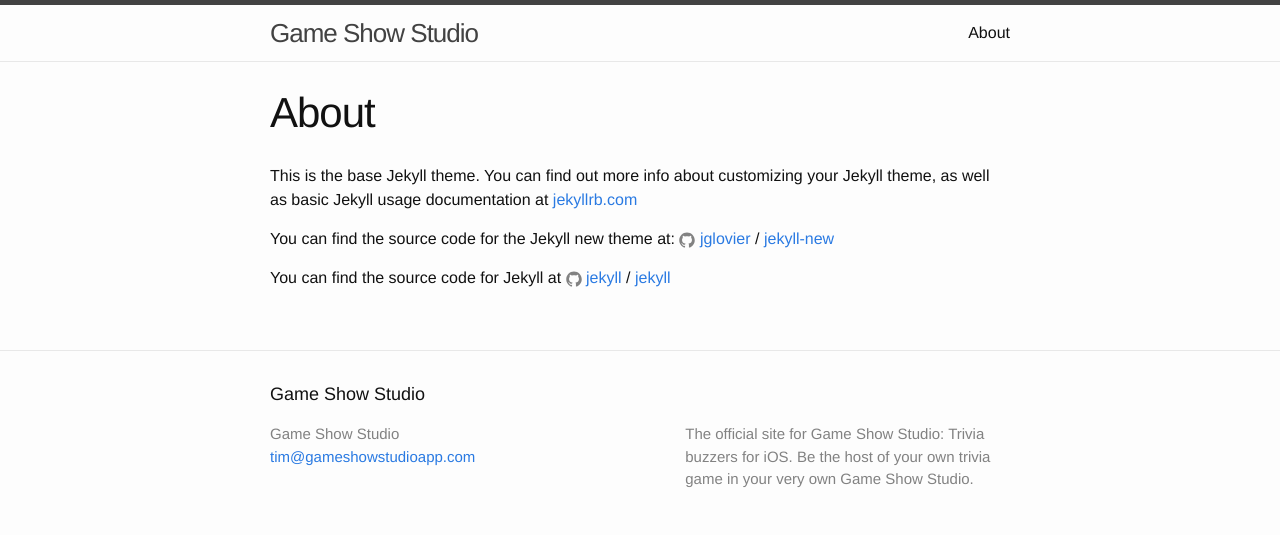
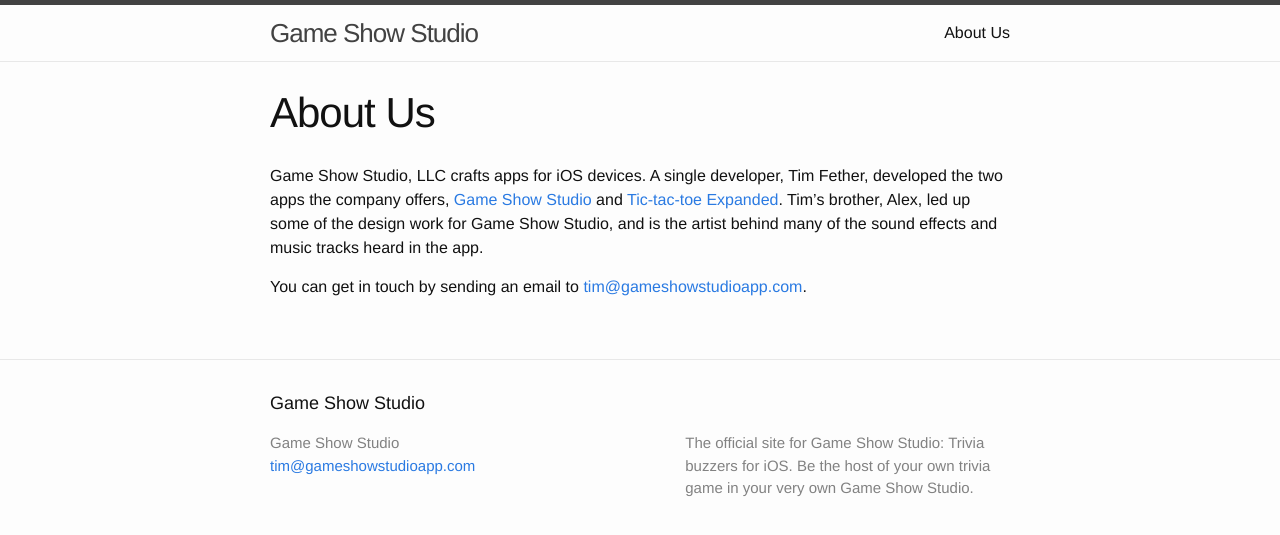
Before and after one commit to gameshowstudio/gameshowstudio.github.io, a Jekyll site: the page built from about.md, in a window 1280 px wide. Shown: the top 535 px of the page. Built offline with Jekyll 4.4.1, drawn with Linux system fonts in a browser that asks for light colours.

Commit message:
Update about page and home page.

```diff
--- a/about.md
+++ b/about.md
@@ -1,15 +1,10 @@
 ---
 layout: page
-title: About
+title: About Us
+nav_menu_title: About
 permalink: /about/
 ---
 
-This is the base Jekyll theme. You can find out more info about customizing your Jekyll theme, as well as basic Jekyll usage documentation at [jekyllrb.com](http://jekyllrb.com/)
+Game Show Studio, LLC crafts apps for iOS devices. A single developer, Tim Fether, developed the two apps the company offers, [Game Show Studio](/) and [Tic-tac-toe Expanded](http://tictactoe.gameshowstudioapp.com/). Tim’s brother, Alex, led up some of the design work for Game Show Studio, and is the artist behind many of the sound effects and music tracks heard in the app.
 
-You can find the source code for the Jekyll new theme at:
-{% include icon-github.html username="jglovier" %} /
-[jekyll-new](https://github.com/jglovier/jekyll-new)
-
-You can find the source code for Jekyll at
-{% include icon-github.html username="jekyll" %} /
-[jekyll](https://github.com/jekyll/jekyll)
+You can get in touch by sending an email to [tim@gameshowstudioapp.com](tim@gameshowstudioapp.com).
```
Also changed, not shown: index.html (deleted, +0 -23 lines), index.md (added, +71 -0 lines).
